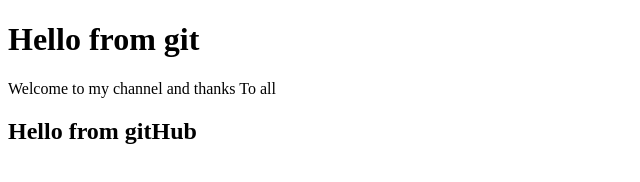
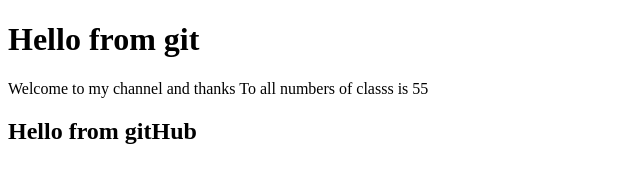
Before and after one commit to maher-douzi/WelcomeTest, a plain HTML site: page index.html in a window 1280 px wide. Shown: the whole page, without its empty margins (0-640 px from the left). Drawn offline with nearby package versions, Linux system fonts and the light colour scheme; no server answers.

Commit message:
Update numbers of classes convenable with choices

```diff
--- a/index.html
+++ b/index.html
@@ -8,7 +8,7 @@
   </head>
   <body>
     <h1>Hello from git</h1>
-    <p>Welcome to my channel and thanks To all</p>
+    <p>Welcome to my channel and thanks To all numbers of classs is 55</p>
     <h2>Hello from gitHub</h2>
     <script src="https://cdn.jsdelivr.net/npm/axios@1.1.2/dist/axios.min.js"></script>
     <script src="main.js"></script>
```
